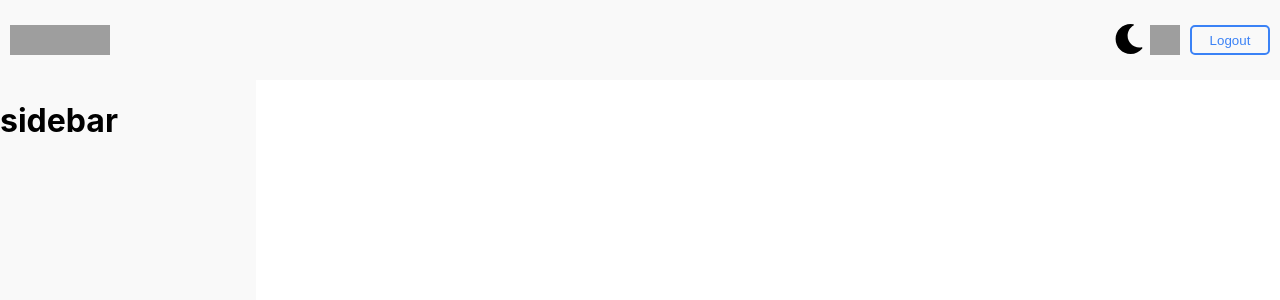
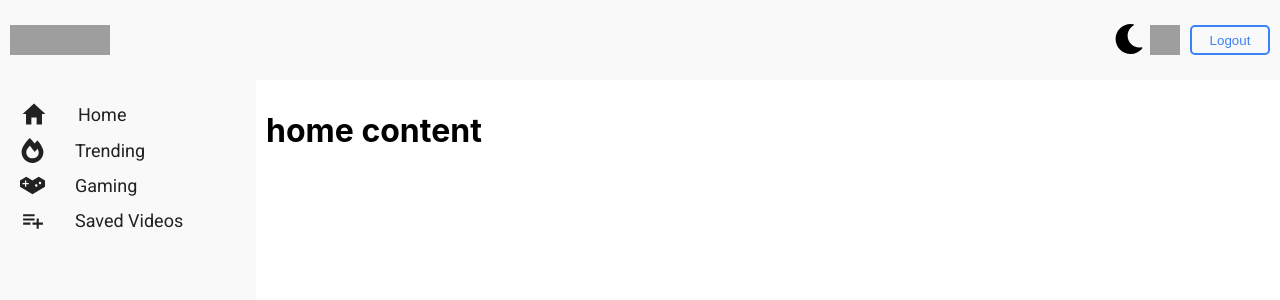
Before and after one commit to srijagutta875/nxtwatch, a React (Create React App) app: page / in a window 1280 px wide. Shown: the top 300 px of the page. Built offline with nearby package versions, Linux system fonts and the light colour scheme; grey boxes are pictures that could not be loaded; a web font is replaced by a local one.

Commit message:
changed some folder

```diff
--- a/src/components/Header/index.js
+++ b/src/components/Header/index.js
@@ -15,6 +15,7 @@ import {
 
 class Header extends Component {
   render() {
+    const {onToggleChange} = this.props
     return (
       <>
         <HeaderContainer>
@@ -33,9 +34,15 @@ class Header extends Component {
             <HeaderLogoutButton type="button">Logout</HeaderLogoutButton>
           </HeaderRightSideLg>
           <HeaderRightSideSm>
-            <HeaderThemeButton type="button" className="headerthemeButton">
+            <HeaderThemeButton type="button">
               <HeaderThemeIcon />
+            </HeaderThemeButton>
+
+            <HeaderThemeButton type="button" onClick={onToggleChange}>
               <HeaderMenuIcon />
+            </HeaderThemeButton>
+
+            <HeaderThemeButton type="button">
               <HeaderLogoutIcon />
             </HeaderThemeButton>
           </HeaderRightSideSm>
--- a/src/components/Home/index.js
+++ b/src/components/Home/index.js
@@ -1,26 +1,13 @@
 import {Component} from 'react'
 
-import {
-  HomeContainer,
-  HomeContainerInner,
-  HomeContent,
-} from '../../styledComponents'
-
-import Header from '../Header'
-import Sidebar from '../Sidebar'
+import PageLayout from '../PageLayout'
 
 class Home extends Component {
   render() {
     return (
-      <HomeContainer>
-        <Header />
-        <HomeContainerInner>
-          <Sidebar />
-          <HomeContent>
-            <h1>Hello</h1>
-          </HomeContent>
-        </HomeContainerInner>
-      </HomeContainer>
+      <PageLayout>
+        <h1>home content</h1>
+      </PageLayout>
     )
   }
 }
--- /dev/null
+++ b/src/components/PageLayout/index.js
@@ -0,0 +1,38 @@
+import {Component} from 'react'
+
+import {
+  PageLayoutContainer,
+  PageLayoutContainerInner,
+  PageLayoutContent,
+} from '../../styledComponents'
+
+import Header from '../Header'
+import Sidebar from '../Sidebar'
+
+class PageLayout extends Component {
+  state = {show: false}
+
+  onToggleChanged = () => {
+    this.setState(prevState => ({
+      show: !prevState.show,
+    }))
+    console.log('Toggle clicked')
+  }
+
+  render() {
+    const {show} = this.state
+    console.log('Show value:', show)
+    const {children} = this.props
+    console.log(children)
+    return (
+      <PageLayoutContainer>
+        <Header onToggleChange={this.onToggleChanged} />
+        <PageLayoutContainerInner>
+          <Sidebar show={show} />
+          <PageLayoutContent>{children}</PageLayoutContent>
+        </PageLayoutContainerInner>
+      </PageLayoutContainer>
+    )
+  }
+}
+export default PageLayout
--- a/src/components/Sidebar/index.js
+++ b/src/components/Sidebar/index.js
@@ -1,12 +1,51 @@
 import {Component} from 'react'
 
-import {SidebarContainer} from '../../styledComponents'
+import {
+  SidebarContainer,
+  UnorderedListContainer,
+  UnorderedList,
+  ListItem,
+  SideHomeIcon,
+  SideTrendingIcon,
+  SideGamingIcon,
+  SideSavedIcon,
+  SideListItem,
+  LinkItems,
+} from '../../styledComponents'
 
 class Sidebar extends Component {
   render() {
+    const {show} = this.props
     return (
-      <SidebarContainer>
-        <h1>sidebar</h1>
+      <SidebarContainer show={show}>
+        <UnorderedListContainer>
+          <UnorderedList>
+            <LinkItems to="/">
+              <ListItem>
+                <SideHomeIcon />
+                <SideListItem>Home</SideListItem>
+              </ListItem>
+            </LinkItems>
+            <LinkItems to="/trending">
+              <ListItem>
+                <SideTrendingIcon />
+                <SideListItem>Trending</SideListItem>
+              </ListItem>
+            </LinkItems>
+            <LinkItems to="/gaming">
+              <ListItem>
+                <SideGamingIcon />
+                <SideListItem>Gaming</SideListItem>
+              </ListItem>
+            </LinkItems>
+            <LinkItems to="/saved-videos">
+              <ListItem>
+                <SideSavedIcon />
+                <SideListItem>Saved Videos</SideListItem>
+              </ListItem>
+            </LinkItems>
+          </UnorderedList>
+        </UnorderedListContainer>
       </SidebarContainer>
     )
   }
--- a/src/styledComponents.js
+++ b/src/styledComponents.js
@@ -1,7 +1,12 @@
 import styled from 'styled-components'
-import {FaMoon} from 'react-icons/fa'
 import {GiHamburgerMenu} from 'react-icons/gi'
 import {FiLogOut} from 'react-icons/fi'
+import {IoMdHome} from 'react-icons/io'
+import {FaMoon, FaFireAlt} from 'react-icons/fa'
+import {SiYoutubegaming} from 'react-icons/si'
+import {MdPlaylistAdd} from 'react-icons/md'
+
+import {Link} from 'react-router-dom'
 
 export const NotFoundContainer = styled.div`
   height: 100vh;
@@ -48,7 +53,7 @@ export const HeaderRightSideLg = styled.div`
   justify-content: space-around;
   @media screen and (max-width: 767px) {
     display: none;
-}
+  }
 `
 export const HeaderThemeButton = styled.button`
   background-color: transparent;
@@ -89,30 +94,34 @@ export const HeaderRightSideSm = styled.div`
   flex-direction: row;
   align-items: center;
   justify-content: space-around;
-  width: 20%;
+  width: auto;
 
   @media screen and (min-width: 768px) {
     display: none;
   }
 `
-export const HomeContainer = styled.div`
+export const PageLayoutContainer = styled.div`
   min-height: 100vh;
   width: 100vw;
   overflow: hidden;
 `
-export const HomeContainerInner = styled.div`
+export const PageLayoutContainerInner = styled.div`
   display: flex;
   flex-direction: row;
   height: 90vh;
   width: 100vw;
   margin-top: 10vh;
 `
-export const HomeContent = styled.div`
+export const PageLayoutContent = styled.div`
   width: 80vw;
   padding: 10px;
   overflow-y: auto;
+  @media screen and (min-width: 768px) {
+    margin-left: 20vw;
+  }
   @media screen and (max-width: 768px) {
     width: 100vw; /* Full width when sidebar hidden */
+    margin-left: 0;
   }
 `
 export const SidebarContainer = styled.div`
@@ -121,7 +130,67 @@ export const SidebarContainer = styled.div`
   top: 10vh;
   width: 20vw;
   background-color: #f9f9f9;
-  @media screen and (max-width: 768px) {
-    display: none;
+  z-index: 1000;
+  display: flex;
+  flex-direction: column;
+  justicy-content: space-between;
+  align-items: flex-start;
+  @media screen and (min-width: 768px) {
+    display: block;
+  }
+
+  /* Mobile: toggle visibility */
+  @media screen and (max-width: 767px) {
+    display: ${({show}) => (show ? 'block' : 'none')};
+    width: 60vw;
   }
 `
+export const UnorderedListContainer = styled.div`
+  padding: 10px;
+`
+export const UnorderedList = styled.ul`
+  list-style: none;
+  padding: 0;
+  margin: 0;
+`
+export const ListItem = styled.li`
+  display: flex;
+  flex-direction: row;
+  justify-content: flex-start;
+  align-items: center;
+  margin: 10px;
+  padding: 0;
+`
+export const SideHomeIcon = styled(IoMdHome)`
+  height: 28px;
+  width: 28px;
+  margin-right: 30px;
+  margin-left: 0px;
+`
+export const SideTrendingIcon = styled(FaFireAlt)`
+  height: 25px;
+  width: 25px;
+  margin-right: 30px;
+  margin-left: 0px;
+`
+export const SideGamingIcon = styled(SiYoutubegaming)`
+  height: 25px;
+  width: 25px;
+  margin-right: 30px;
+  margin-left: 0px;
+`
+export const SideSavedIcon = styled(MdPlaylistAdd)`
+  height: 25px;
+  width: 25px;
+  margin-right: 30px;
+  margin-left: 0px;
+`
+export const SideListItem = styled.p`
+  font-size: 18px;
+  margin: 0;
+`
+export const LinkItems = styled(Link)`
+  text-decoration: none;
+  font-family: 'Roboto';
+  color: #212121;
+`
```
Also changed, not shown: .projectConfig.json.
